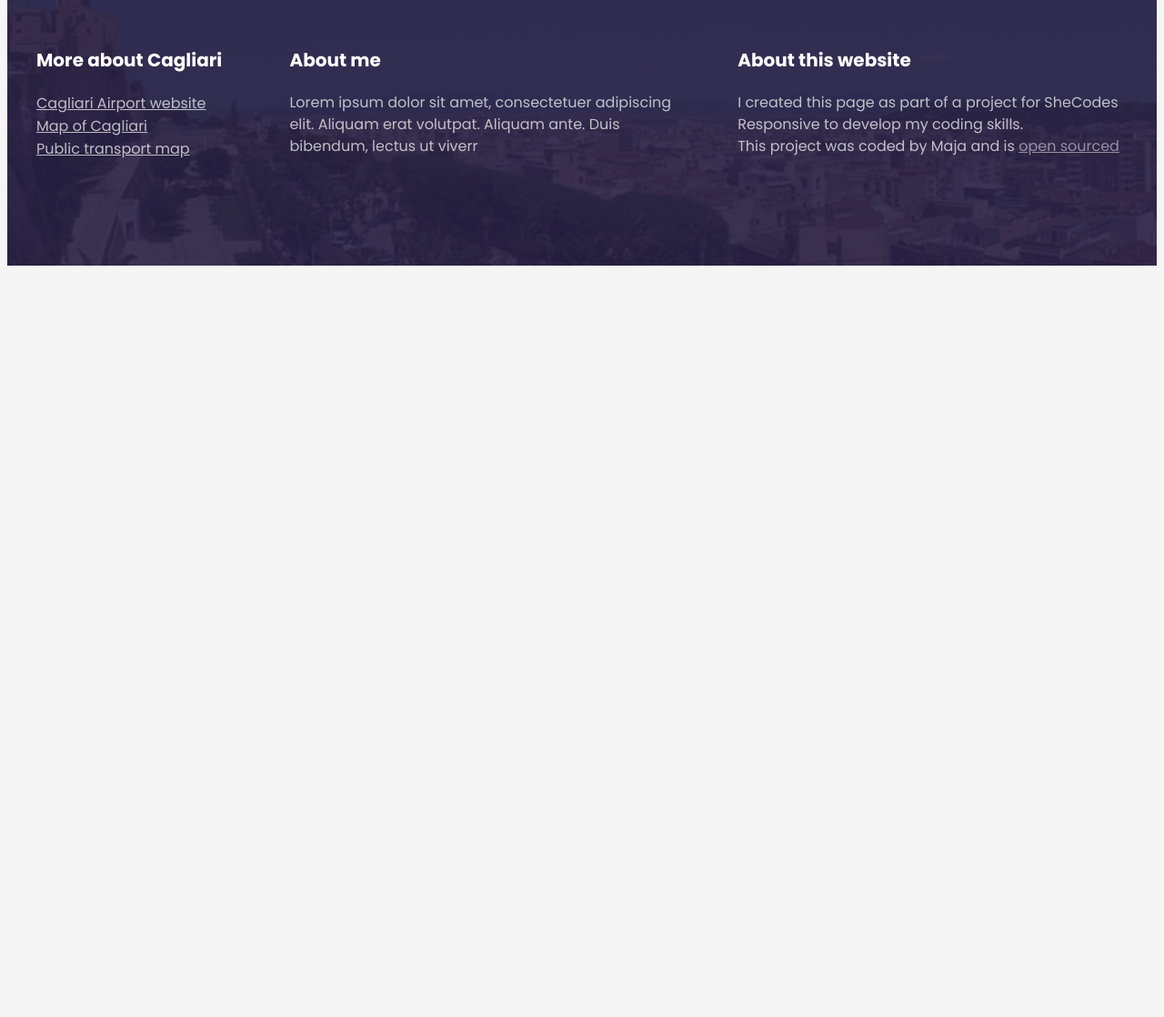
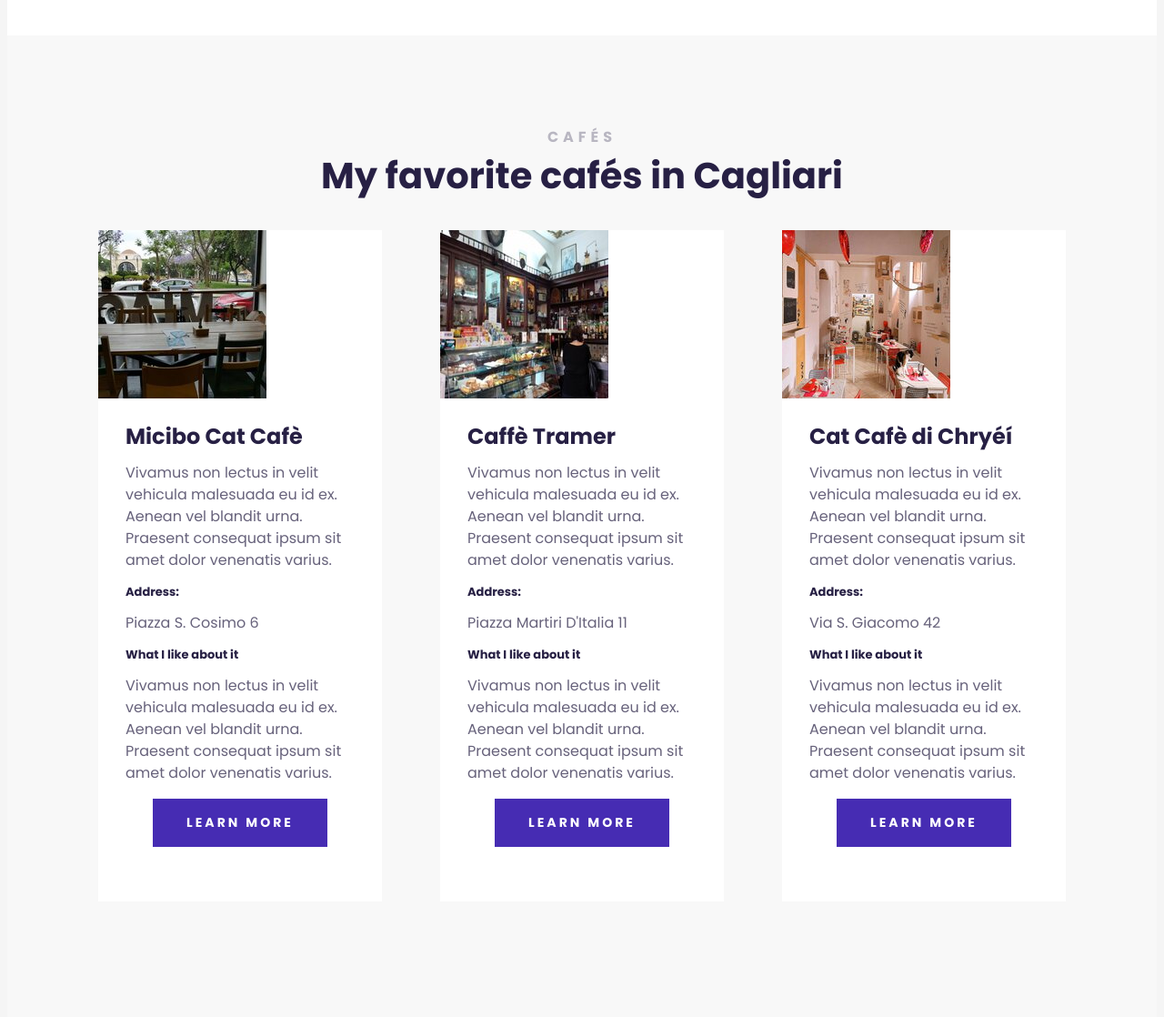
Before and after one commit to majo1ka/travel-project, a plain HTML site: page index.html in a window 1280 px wide. Shown: the part 1482-2600 px from the top of the page at 91% size. Before the commit the page ends 1782 px from the top, so only its background shows below. Drawn offline with Linux system fonts and the light colour scheme.

Commit message:
Added cards

```diff
--- a/index.html
+++ b/index.html
@@ -49,6 +49,103 @@
               tortor in massa. Cras id erat hendrerit, faucibus arcu vel,
               dignissim augue.
             </p>
+          </div>
+        </section>
+        <section class="secondary">
+          <h2 class="text-center">CAFÉS</h2>
+          <h3 class="text-center">My favorite cafés in Cagliari</h3>
+          <div class="grid grid-3-columns">
+            <div class="card">
+              <div class="card-header">
+                <img src="images/cat-cafe.jpg" alt="" class="img-responsive" />
+              </div>
+              <div class="card-body">
+                <h4>Micibo Cat Cafè</h4>
+                <p>
+                  Vivamus non lectus in velit vehicula malesuada eu id ex.
+                  Aenean vel blandit urna. Praesent consequat ipsum sit amet
+                  dolor venenatis varius.
+                </p>
+                <h5>Address:</h5>
+                <p>Piazza S. Cosimo 6</p>
+                <h5>What I like about it</h5>
+                <p>
+                  Vivamus non lectus in velit vehicula malesuada eu id ex.
+                  Aenean vel blandit urna. Praesent consequat ipsum sit amet
+                  dolor venenatis varius.
+                </p>
+                <div class="card-footer">
+                  <a
+                    href="https://goo.gl/maps/tBnFqNRZQqiBni1K6"
+                    class="btn"
+                    target="_blank"
+                    >Learn more</a
+                  >
+                </div>
+              </div>
+            </div>
+            <div class="card">
+              <div class="card-header">
+                <img src="images/cafe.jpg" alt="" class="img-responsive" />
+              </div>
+              <div class="card-body">
+                <h4>Caffè Tramer</h4>
+                <p>
+                  Vivamus non lectus in velit vehicula malesuada eu id ex.
+                  Aenean vel blandit urna. Praesent consequat ipsum sit amet
+                  dolor venenatis varius.
+                </p>
+                <h5>Address:</h5>
+                <p>Piazza Martiri D'Italia 11</p>
+                <h5>What I like about it</h5>
+                <p>
+                  Vivamus non lectus in velit vehicula malesuada eu id ex.
+                  Aenean vel blandit urna. Praesent consequat ipsum sit amet
+                  dolor venenatis varius.
+                </p>
+                <div class="card-footer">
+                  <a
+                    href="https://goo.gl/maps/MgREeSnEiEKeJfrD9"
+                    class="btn"
+                    target="_blank"
+                    >Learn more</a
+                  >
+                </div>
+              </div>
+            </div>
+            <div class="card">
+              <div class="card-header">
+                <img
+                  src="images/cat-cafe-2.jpg"
+                  alt=""
+                  class="img-responsive"
+                />
+              </div>
+              <div class="card-body">
+                <h4>Cat Cafè di Chryéí</h4>
+                <p>
+                  Vivamus non lectus in velit vehicula malesuada eu id ex.
+                  Aenean vel blandit urna. Praesent consequat ipsum sit amet
+                  dolor venenatis varius.
+                </p>
+                <h5>Address:</h5>
+                <p>Via S. Giacomo 42</p>
+                <h5>What I like about it</h5>
+                <p>
+                  Vivamus non lectus in velit vehicula malesuada eu id ex.
+                  Aenean vel blandit urna. Praesent consequat ipsum sit amet
+                  dolor venenatis varius.
+                </p>
+                <div class="card-footer">
+                  <a
+                    href="https://goo.gl/maps/CjC7oZEBqsQ1FSu96"
+                    class="btn"
+                    target="_blank"
+                    >Learn more</a
+                  >
+                </div>
+              </div>
+            </div>
           </div>
         </section>
       </main>
--- a/src/style.css
+++ b/src/style.css
@@ -84,9 +84,9 @@ footer a {
   opacity: 0.7;
 }
 section {
-  max-width: 1200px;
+  max-width: 100%;
   margin: 0 auto;
-  padding: 100px 0;
+  padding: 100px;
 }
 
 main {
@@ -106,6 +106,20 @@ main h3 {
   font-weight: 700;
   font-size: 40px;
   line-height: 1.5;
+  color: #272044;
+  margin: 0;
+}
+main h4 {
+  font-weight: 700;
+  font-size: 24px;
+  line-height: 1;
+  color: #272044;
+  margin: 0;
+}
+main h5 {
+  font-weight: 700;
+  font-size: 13px;
+  line-height: 1;
   color: #272044;
   margin: 0;
 }
@@ -129,6 +143,39 @@ main p {
 }
 .img-responsive {
   max-width: 100%;
+  display: block;
+}
+section.secondary {
+  background: #f8f8f8;
+}
+.text-center {
+  text-align: center;
+}
+.grid-3-columns {
+  grid-template-columns: 1fr 1fr 1fr;
+}
+.card {
+  background: white;
+  margin: 30px 0;
+}
+.card-body {
+  padding: 30px;
+}
+.card-footer {
+  padding: 0 30px 30px;
+}
+.btn {
+  display: block;
+  color: white;
+  font-weight: 700;
+  font-size: 14px;
+  line-height: 21px;
+  text-align: center;
+  letter-spacing: 3px;
+  text-transform: uppercase;
+  padding: 16px;
+  background: #462cb3;
+  text-decoration: none;
 }
 
 @media (max-width: 960px) {
```
Also changed, not shown: images/cafe.jpg (added), images/cat-cafe-2.jpg (added), images/cat-cafe.jpg (added), 2 other files.
